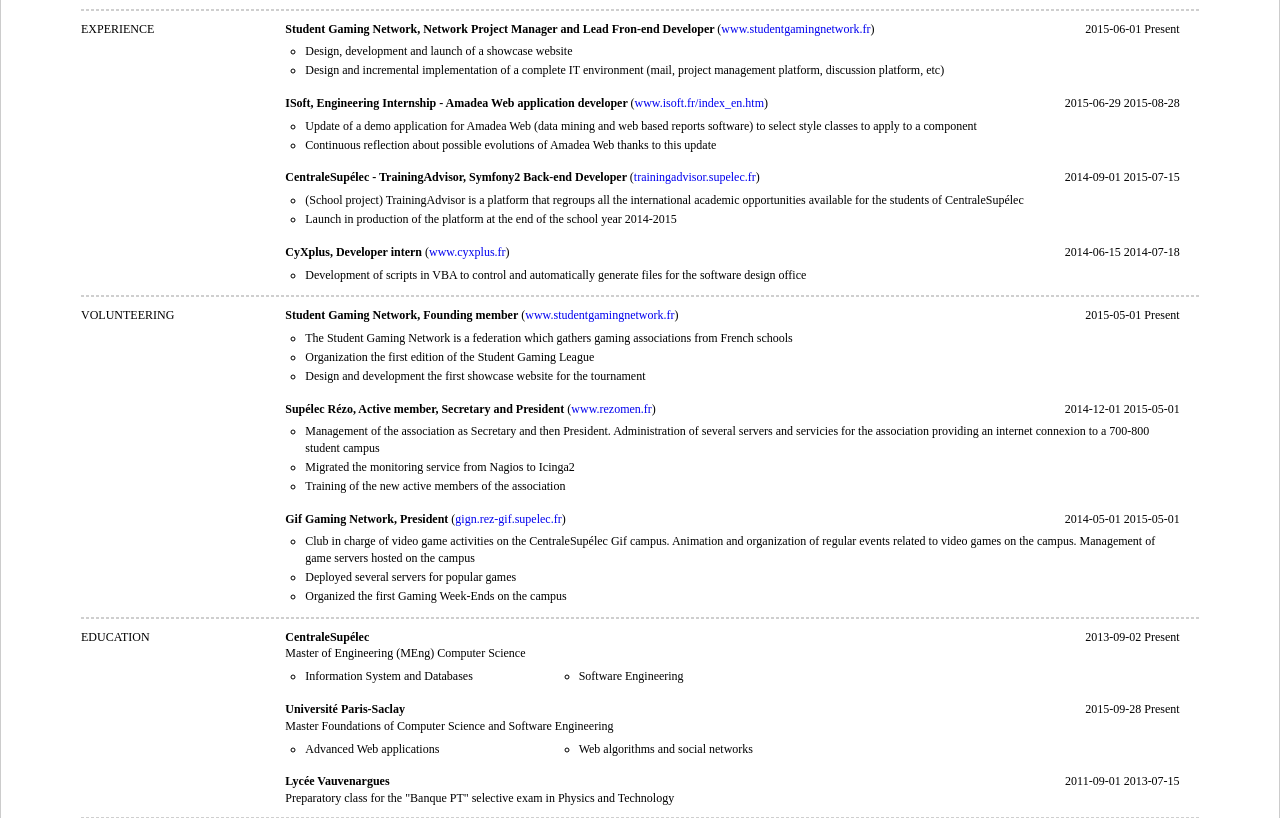
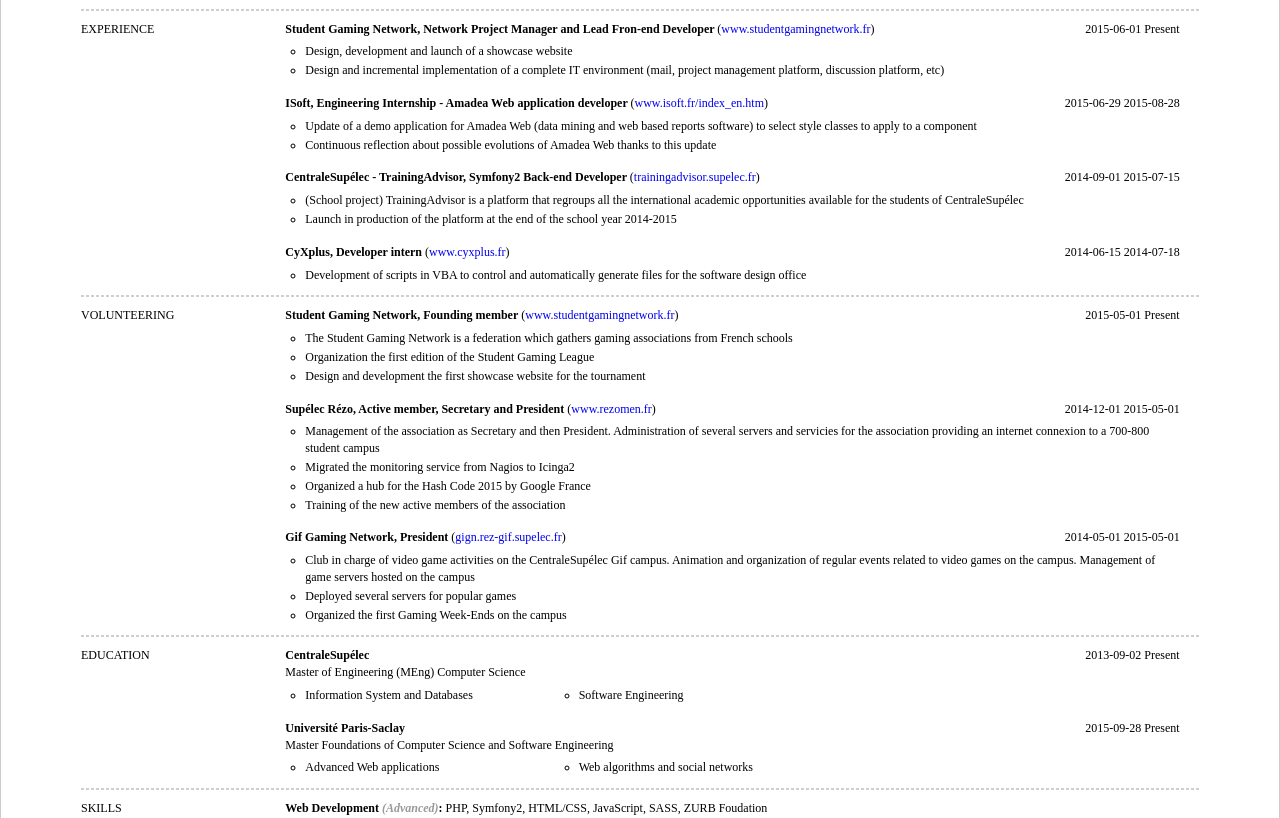
Before and after one commit to BackIsBachus/resume, a plain HTML site: page pdf.html in a window 1280 px wide. Shown: the part 94-912 px from the top of the page. Drawn offline with Linux system fonts and the light colour scheme.

Commit message:
Added Hash Code & Deleted Prepa PT

```diff
--- a/pdf.html
+++ b/pdf.html
@@ -151,6 +151,7 @@
                         <ul class='highlights'>
                             <li>Management of the association as Secretary and then President. Administration of several servers and servicies for the association providing an internet connexion to a 700-800 student campus</li>
                             <li>Migrated the monitoring service from Nagios to Icinga2</li>
+                            <li>Organized a hub for the Hash Code 2015 by Google France</li>
                             <li>Training of the new active members of the association</li>
                         </ul>
                     </div>
@@ -220,19 +221,6 @@
                             </ul>
                         </div>
                     </div>
-                    <div class='separator'></div>
-                    <div class='educationBlock'>
-                        <span class='title'>
-                            Lycée Vauvenargues
-                        </span>
-                        <span class='date'>
-                            2011-09-01 2013-07-15
-                        </span>
-                        <div class=''>
-                            Preparatory class for the &quot;Banque PT&quot; selective exam in Physics and Technology
-                        </div>
-                    </div>
-
                 </div>
             </div>
             <div class='sectionLine'></div>
```
